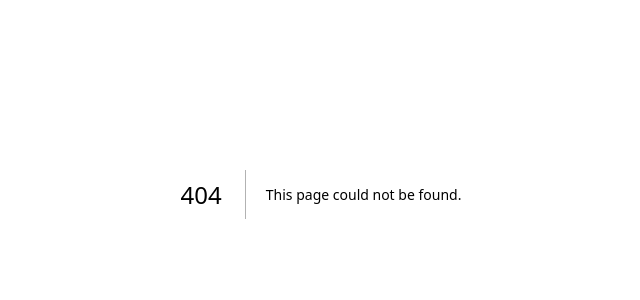
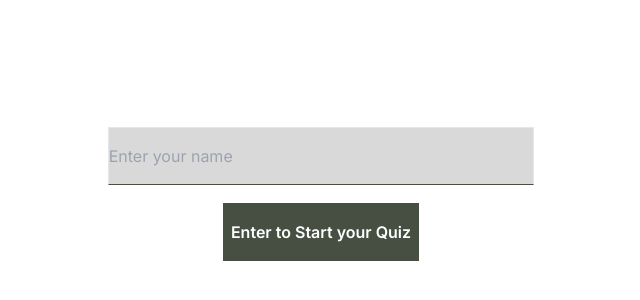
Before and after one commit to Aduwoayooluwa/kwizza-app, a Next.js app: page /start in a window 1280 px wide. Before the commit this address had no page. Shown: the part 206-506 px from the top of the page, without its empty margins (319-959 px from the left). Built offline with nearby package versions, Linux system fonts and the light colour scheme.

Commit message:
ft/added username, soting in localstorage

```diff
--- a/package.json
+++ b/package.json
@@ -14,13 +14,17 @@
     "@types/react": "18.2.6",
     "@types/react-dom": "18.2.4",
     "autoprefixer": "10.4.14",
+    "chart.js": "^4.3.0",
     "eslint": "8.41.0",
     "eslint-config-next": "13.4.3",
     "hamburger-react": "^2.5.0",
     "next": "13.4.3",
     "postcss": "8.4.23",
     "react": "18.2.0",
+    "react-chartjs-2": "^5.2.0",
+    "react-confetti": "^6.1.0",
     "react-dom": "18.2.0",
+    "react-use": "^17.4.0",
     "tailwindcss": "3.3.2",
     "typescript": "5.0.4",
     "zustand": "^4.3.8"
--- a/src/app/quiz/page.tsx
+++ b/src/app/quiz/page.tsx
@@ -7,13 +7,14 @@ import React from 'react'
 type Props = {}
 
 const page = (props: Props) => {
+    const username =  sessionStorage.getItem('username')
     return (
         <div className='flex flex-col items-center bg-secondary h-screen w-full'>
             <Navbar />
 
             <main className='py-20 w-full h-full grid place-items-center'>
                 <div className='w-full md:w-[600px]  grid place-items-center'>
-                    <p className='font-bold text-[23px] md:-[32px] text-center'>Welcome, Ayo. It is time for you to begin your test. Kindly click your class</p>
+                    <p className='font-bold text-[23px] md:-[32px] text-center'>Welcome, { username }. It is time for you to begin your test. Kindly click your class</p>
 
                     <section className='w-full mt-20 px-6'>
                     <div className='my-6'>
--- a/src/app/score/[score]/page.tsx
+++ b/src/app/score/[score]/page.tsx
@@ -4,19 +4,29 @@ import Button from '@/components/material/Button'
 import { useScoreStore } from '@/utils/store'
 import Link from 'next/link'
 import React from 'react'
-
+import Confetti from 'react-confetti'
+import useWindowSize from 'react-use/lib/useWindowSize'
 type Props = {}
 
 const Score = ({ params: { score }}: any) => {
     const userScore = useScoreStore((state) => state?.score)
     console.log(score)
+    const {width, height} = useWindowSize()
+    const username = sessionStorage.getItem("username")!
     return (
         <div className='h-screen w-full grid px-3 md:px-0 place-items-center'>
+            <Confetti
+            width={width}
+            height={height}
+            />
             <div className='leading-10 bg-secondary md:w-[400px] w-full h-fit py-6 flex flex-col items-center'>
-                <p className='font-medium text-lg'>Hello there, your score is <span className='text-2xl font-semibold'>{ userScore }</span></p>
+                <p className='font-medium text-lg'>Hello { username }, your score is <span className='text-2xl font-semibold'>{ userScore }</span></p>
+                <p>Your Score Percentage is {(userScore / 20) * 100 }</p>
 
-                <Link className='mt-8' href="/quiz">
-                    <Button name='Go back to the Quiz Board'/>
+                <Link className='mt-8' href="/start">
+                    <Button onClick={() => {
+                        localStorage.setItem('', '')
+                    }} name='End Quiz'/>
                 </Link>
             </div>
         </div>
--- /dev/null
+++ b/src/app/start/page.tsx
@@ -0,0 +1,14 @@
+import UserLoginInfo from '@/version_one/container/UserLoginInfo'
+import React from 'react'
+
+type Props = {}
+
+const entry = (props: Props) => {
+    return (
+        <div className='w-full h-screen grid place-items-center'>
+            <UserLoginInfo />
+        </div>
+    )
+}
+
+export default entry
--- a/src/version_one/components/Quiz.tsx
+++ b/src/version_one/components/Quiz.tsx
@@ -25,7 +25,6 @@ const Quiz = ({ quizzes}: Props) => {
                             <div className='font-semibold text-lg md:text-xl flex items-center'>
                                 <p>{data?.id}.</p>
                                 <p> Type in the Word You hear</p>
-                                {data?.correct_answer}
                             </div>
                             <div className='w-full py-6 grid place-items-center  h-full'>
                                 <audio  controlsList='nodownload' controls className='my-2'>
--- /dev/null
+++ b/src/version_one/container/UserLoginInfo.tsx
@@ -0,0 +1,39 @@
+"use client"
+import Button from '@/components/material/Button'
+import InputField from '@/components/material/InputField'
+import Link from 'next/link'
+import React, { useState } from 'react'
+
+type Props = {}
+
+const UserLoginInfo = (props: Props) => {
+    const [inputField, setInputField] = useState<string>("")
+    const [message, setMessage] = useState<string>("")
+
+    const handleEnter = (e:React.ChangeEvent<HTMLButtonElement>) => {
+        if (inputField === ""){
+            setMessage("Kindly, Enter your name to Start")
+        }
+            sessionStorage.setItem("username", inputField)
+            console.log('flel', inputField);
+
+    }
+    return (
+        <div className='grid place-items-center w-full h-full'>
+
+            <div className='h-[200px] grid place-items-center py-6 leading-10 w-full md:w-1/3'>
+            <p className={`${message === "" && "hidden"} text-red-600 mb-3 text-lg font-semibold text-center`}>{message}</p>
+                <InputField type="text" className='w-full' onChange={(e:React.ChangeEvent<HTMLInputElement>) => {
+                    setInputField(e.target.value)
+                }} placeholder='Enter your name'/>
+                <Link href="/quiz">
+                    <Button onClick={(e: React.ChangeEvent<HTMLButtonElement>) => handleEnter(e)} name='Enter to Start your Quiz'/>
+                </Link>
+
+            </div>
+
+        </div>
+    )
+}
+
+export default UserLoginInfo
--- a/src/views/auth/Login.tsx
+++ b/src/views/auth/Login.tsx
@@ -29,7 +29,7 @@ const Login = () => {
     };
 
     return (
-        <div style={{backgroundImage: "url('bg-image.jpg')"}} className="flex flex-col bg-center bg-cover items-center justify-center h-screen">
+        <div style={{backgroundImage: "url('bg-image.webp')"}} className="flex flex-col bg-center bg-cover items-center justify-center h-screen">
         <div className={`${error ! == "" && 'shadow bg-white my-3 p-3'}`}>
             <p className='text-red-500 text-sm'>{error || success}</p>
         </div>
```
Also changed, not shown: public/bg-image.webp (added), 1 other file (tests, documents, lock files or other folders).
